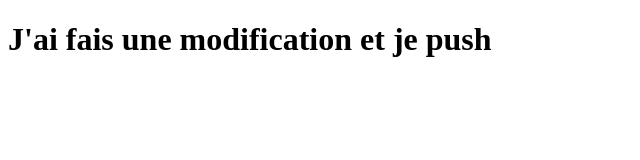
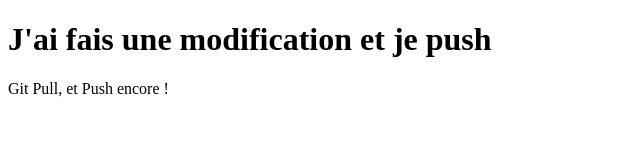
Before and after one commit to FlorentMaury/CC-workshop-git, a plain HTML site: page index.html in a window 1280 px wide. Shown: the whole page, without its empty margins (0-640 px from the left). Drawn offline with Linux system fonts and the light colour scheme.

Commit message:
pull et push.

```diff
--- a/index.html
+++ b/index.html
@@ -8,5 +8,6 @@
   </head>
   <body>
     <h1>J'ai fais une modification et je push</h1>
+    <p>Git Pull, et Push encore !</p>
   </body>
 </html>
```
